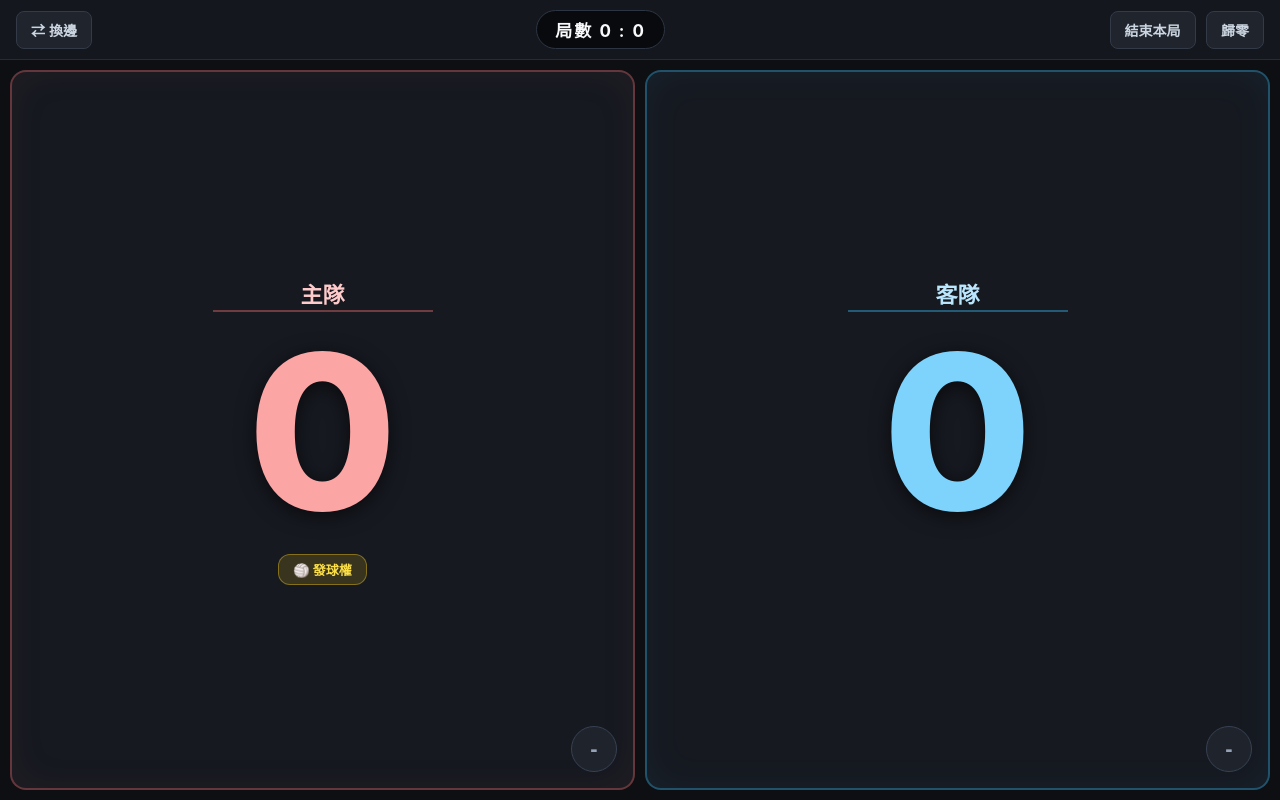
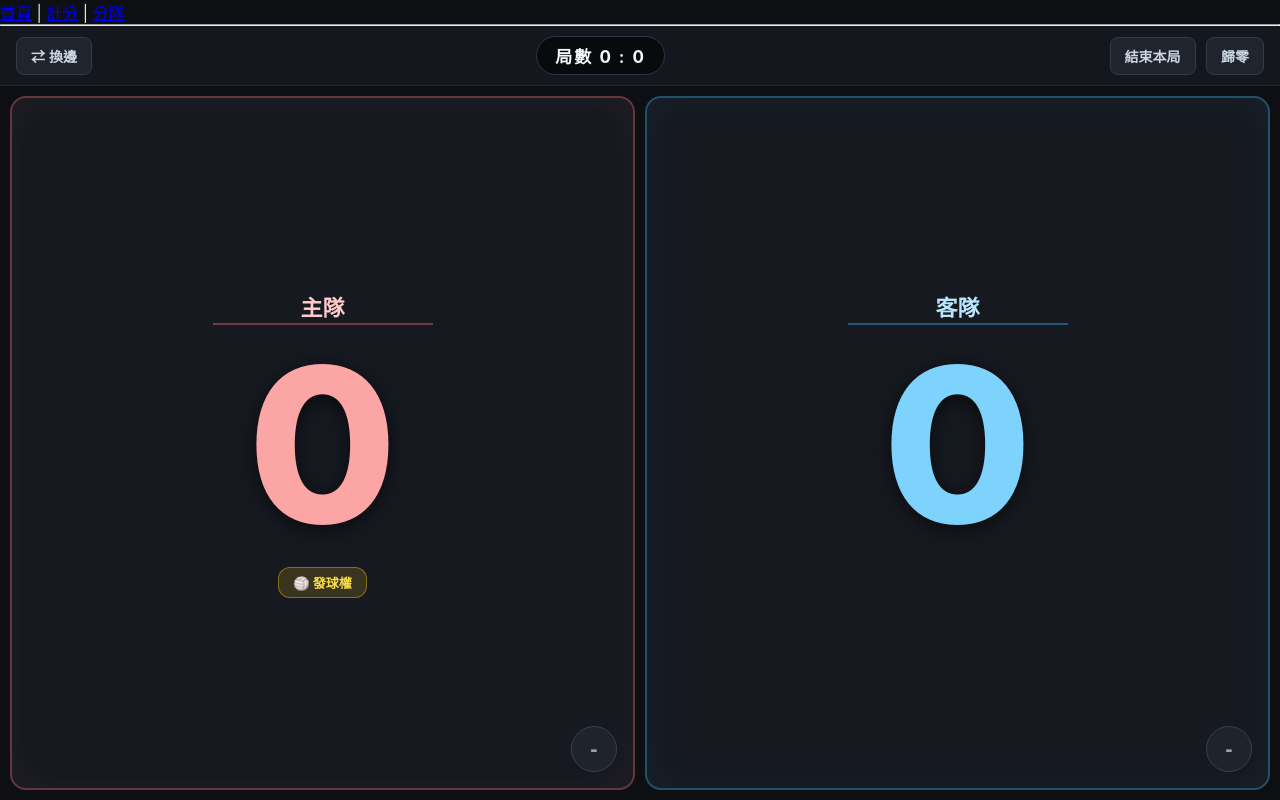
Before and after one commit to spoint8/VolleyBall, a plain HTML site: page scoreboard.html in a window 1280 px wide. Drawn offline with Linux system fonts and the light colour scheme.

Commit message:
Update scoreboard.html

```diff
--- a/scoreboard.html
+++ b/scoreboard.html
@@ -1,3 +1,10 @@
+<nav>
+  <a href="index.html">首頁</a> |
+  <a href="scoreboard.html">計分</a> |
+  <a href="team-generator-18p-v2.html">分隊</a>
+</nav>
+<hr>
+
 <!DOCTYPE html>
 <!-- saved from url=(0046)file:///D:/Users/admin/Desktop/scoreboard.html -->
 <html lang="zh-TW"><head><meta http-equiv="Content-Type" content="text/html; charset=UTF-8">
```
